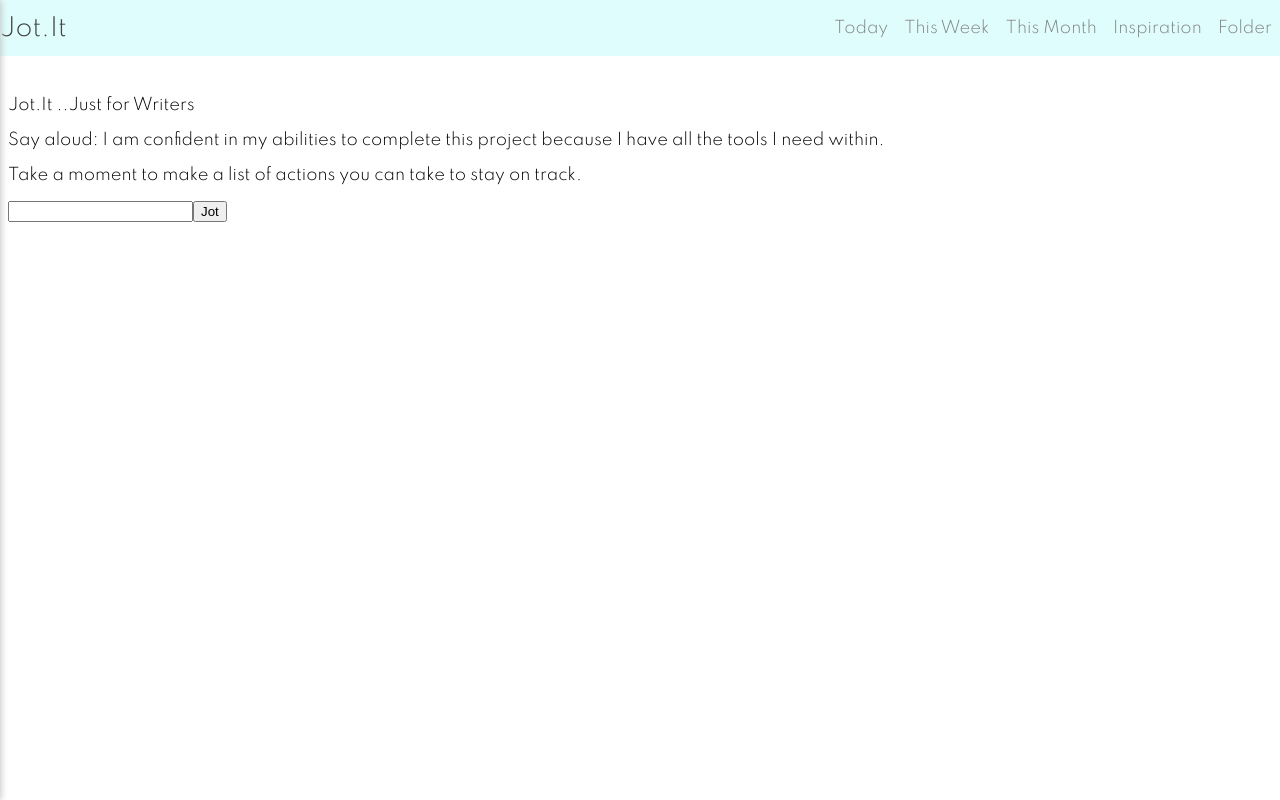
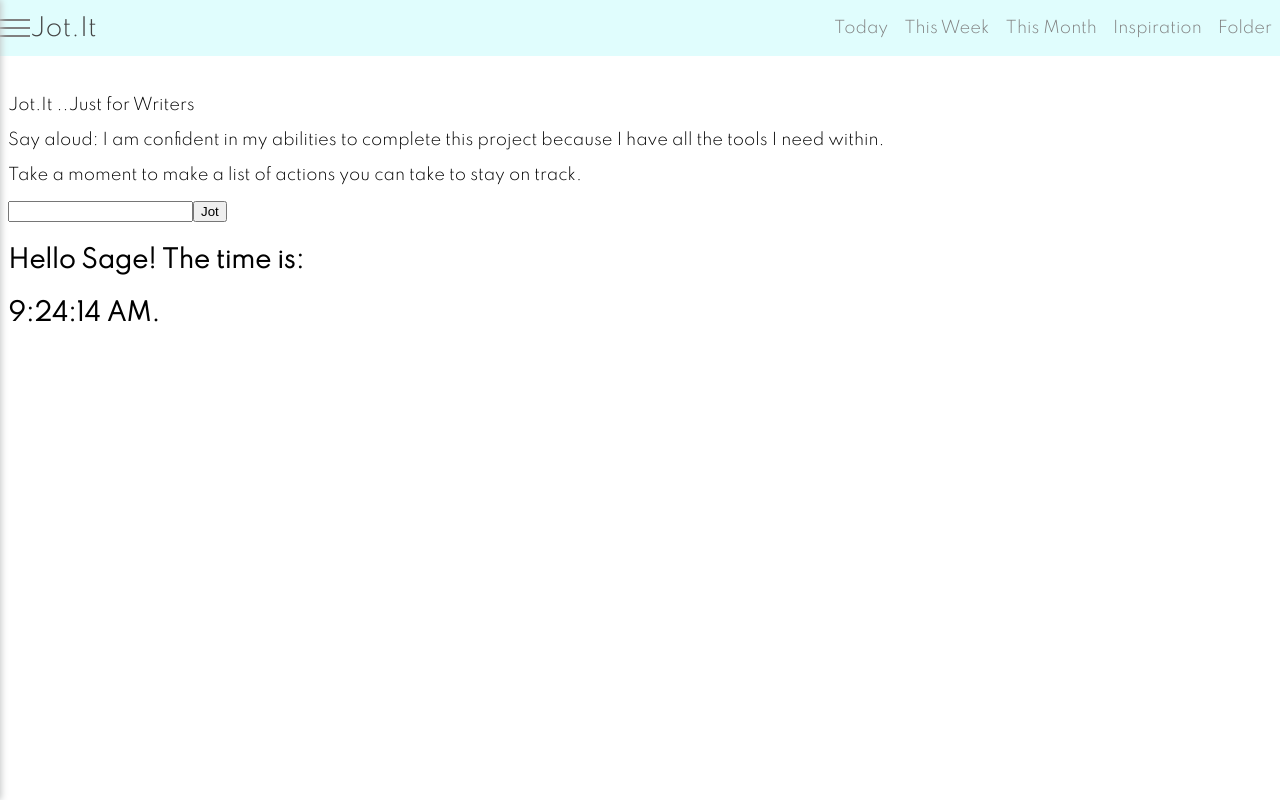
Before and after one commit to 1JaiT/Jot.It, a React (Create React App) app: page / in a window 1280 px wide. Built offline with nearby package versions, Linux system fonts and the light colour scheme.

Commit message:
commit time

```diff
--- a/src/App.js
+++ b/src/App.js
@@ -5,7 +5,6 @@ import ToggleButton from './components/SideDrawer/ToggleButton';
 import TodoList from './Todolist/todolist';
 import AddTodo from './AddTodo/addTodo';
 import Backdrop from './components/Backdrop/Backdrop';
-
 
 class App extends Component {
   state = {
--- a/src/components/SideDrawer/SideDrawer.css
+++ b/src/components/SideDrawer/SideDrawer.css
@@ -43,7 +43,5 @@
     color: rgb(160, 143, 235);
 }
 @media (min-width: 769px) {
-    .sidebar {
-        display: none;
-    }
+
 }
--- a/src/components/Toolbar/toolbar.css
+++ b/src/components/Toolbar/toolbar.css
@@ -56,19 +56,19 @@ height: 56px;
   color: rgb(213, 215, 216);
 }
 
-@media(max-width:768px) {
+/* @media(max-width:768px) {
   .toolbar_navigation-items {
-    display: none;
+    display: contents;
   }
-}
+} */
 
-@media (min-width: 769px) {
+/* @media (min-width: 769px) {
   .toolbar_toggle-button {
     display: none;
 
   }
 
-}
+} */
 
 .toolbar__avatar {
   margin-left: 0;
--- /dev/null
+++ b/src/components/clock/Clock.js
@@ -0,0 +1,44 @@
+import React, { Component } from 'react';
+
+
+class Clock extends Component {
+    constructor(props) {
+        super(props);
+
+        this.state = {
+            date: new Date()
+        };
+    }
+
+    componentDidMount() {
+        this.timerId = setInterval(
+            () => this.tick(),
+            1000
+        );
+    }
+
+    componentWillUnmount() {
+        clearInterval(this.timerId);
+    }
+    tick() {
+        this.setState({
+           date: new Date()
+        });
+    }
+
+    render() {
+        return (
+            <div className="Clock">
+            <h2><p>Hello Sage! The time is: </p>
+            {this.state.date.toLocaleTimeString()}.</h2>
+            </div>
+        );
+    }
+
+}
+
+
+
+
+
+export default Clock;
--- a/src/index.js
+++ b/src/index.js
@@ -1,10 +1,16 @@
 import React from 'react';
 import ReactDOM from 'react-dom';
+import Welcome from './components/welcome/Welcome';
+import Clock from './components/clock/Clock';
 import App from './App';
+
+
 
 ReactDOM.render(
   <React.StrictMode>
     <App />
+    <Clock />
+
   </React.StrictMode>,
   document.getElementById('root')
 );
```
Also changed, not shown: src/components/clock/clock.css (added), src/components/welcome/Welcome.js (added), src/index.css (added).
